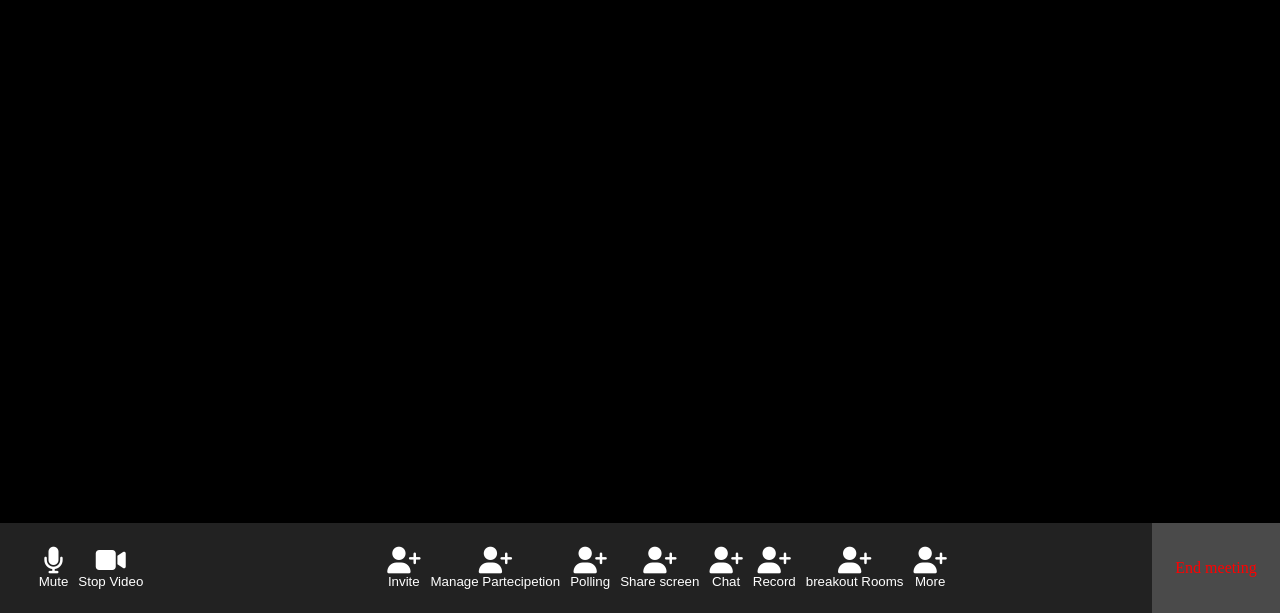
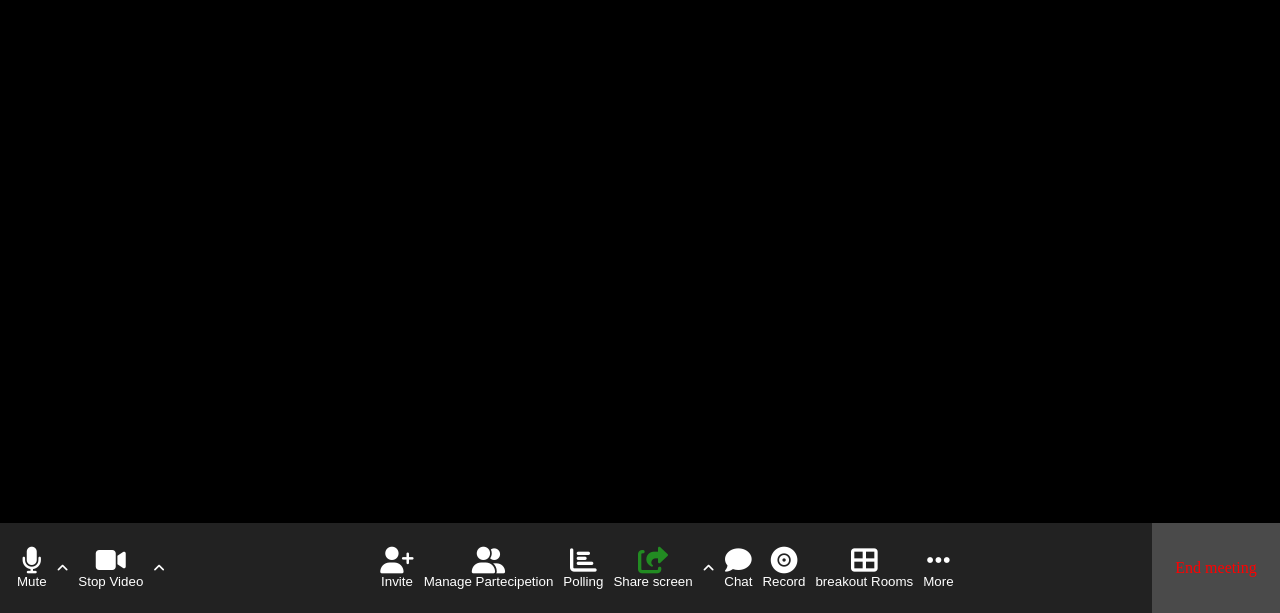
Before and after one commit to Skiotto93/html-css-zoom, a plain HTML site: page index.html in a window 1280 px wide. Shown: the part 217-830 px from the top of the page. Drawn offline with Linux system fonts and the light colour scheme.

Commit message:
Aggiunti chevron e fix footer

```diff
--- a/index.html
+++ b/index.html
@@ -312,10 +312,14 @@
                 <button class="btnfoot btnmargin">
                     <i class="fas fa-microphone fa-2x"></i>
                     <div>Mute</div>
+                    <button class="chevronfoot btnmargin"><i class="fas fa-angle-up"></i>
+                    </button>
                 </button>
                 <button class="btnfoot btnmargin">
                     <i class="fas fa-video fa-2x"></i>
                     <div>Stop Video</div>
+                    <button class="chevronfoot btnmargin"><i class="fas fa-angle-up"></i>
+                    </button>
                 </button>
             </div>
             <div class="center">
@@ -324,31 +328,33 @@
                     <div>Invite</div>
                 </button>
                 <button class="btnfoot btnmargin">
-                    <i class="fas fa-user-plus fa-2x"></i>
+                    <i class="fas fa-user-friends fa-2x"></i>
                     <div>Manage Partecipetion</div>
                 </button>
                 <button class="btnfoot btnmargin">
-                    <i class="fas fa-user-plus fa-2x"></i>
+                    <i class="fas fa-chart-bar fa-2x"></i>
                     <div>Polling</div>
                 </button>
                 <button class="btnfoot btnmargin">
-                    <i class="fas fa-user-plus fa-2x"></i>
+                    <i id="sharegreen" class="fas fa-share-square fa-2x"></i>
                     <div>Share screen</div>
+                    <button class="chevronfoot btnmargin"><i class="fas fa-angle-up"></i>
+                    </button>
                 </button>
                 <button class="btnfoot btnmargin">
-                    <i class="fas fa-user-plus fa-2x"></i>
+                    <i class="fas fa-comment fa-2x"></i>
                     <div>Chat</div>
                 </button>
                 <button class="btnfoot btnmargin">
-                    <i class="fas fa-user-plus fa-2x"></i>
+                    <i class="fas fa-record-vinyl fa-2x"></i>
                     <div>Record</div>
                 </button>
                 <button class="btnfoot btnmargin">
-                    <i class="fas fa-user-plus fa-2x"></i>
+                    <i class="fas fa-th-large fa-2x"></i>
                     <div>breakout Rooms</div>
                 </button>
                 <button class="btnfoot btnmargin">
-                    <i class="fas fa-user-plus fa-2x"></i>
+                    <i class="fas fa-ellipsis-h fa-2x"></i>
                     <div>More</div>
                 </button>
 
--- a/style.css
+++ b/style.css
@@ -117,7 +117,7 @@ i {
     align-items: center;
 }
 
-.btnfoot {
+.btnfoot, .chevronfoot {
     background-color: inherit;
     color: #fff;
     border: none;
@@ -126,3 +126,7 @@ i {
 .btnmargin {
     margin-right: 10px;
 }
+
+#sharegreen {
+    color: forestgreen;
+}
```
